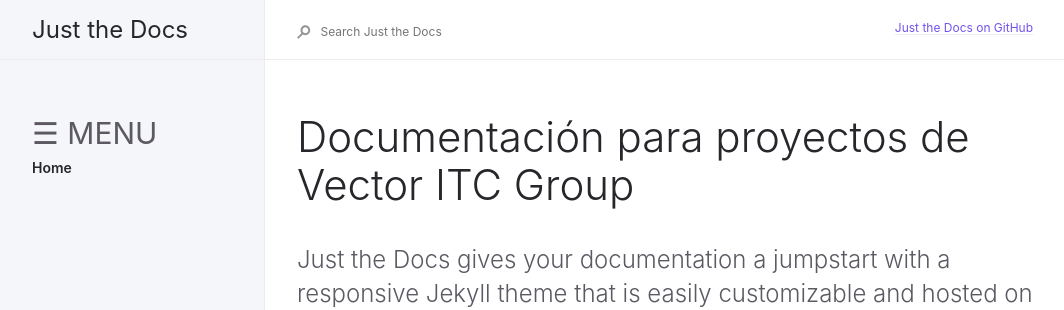
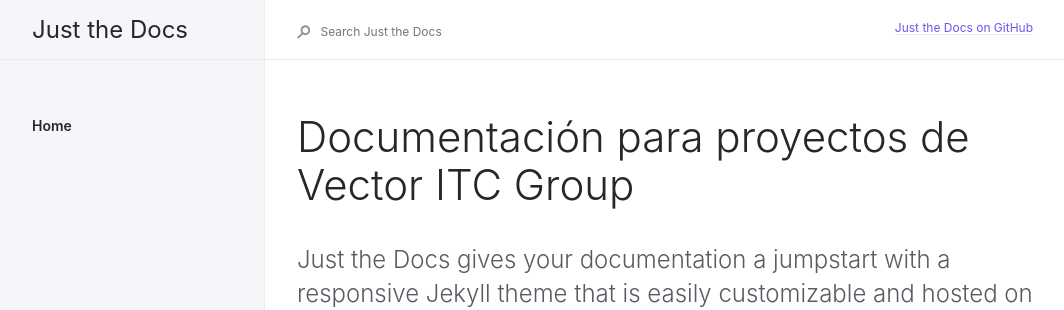
Before and after one commit to abeltranes/abeltranes.github.io, a Jekyll site: the page built from index.md, in a window 1280 px wide. Shown: the top 310 px of the page, without its empty margins (91-1155 px from the left). Built offline with Jekyll 4.4.1, drawn with Linux system fonts in a browser that asks for light colours.

Commit message:
Update nav.html

```diff
--- a/_includes/nav.html
+++ b/_includes/nav.html
@@ -1,53 +1,4 @@
-<style>
 
-
-.sidenav {
-  height: 100%;
-  width: 0;
-  position: fixed;
-  z-index: 1;
-  top: 0;
-  left: 0;
-  background-color: rgb(236, 104, 16);
-  overflow-x: hidden;
-  transition: 0.5s;
-  padding-top: 60px;
-}
-
-.sidenav a {
-  padding: 8px 8px 8px 32px;
-  text-decoration: none;
-  font-size: 25px;
-  color: #2e0acf;
-  display: block;
-  transition: 0.3s;
-}
-
-.sidenav a:hover {
-  color: #f1f1f1;
-}
-
-.sidenav .closebtn {
-  position: absolute;
-  top: 0;
-  right: 25px;
-  font-size: 36px;
-  margin-left: 50px;
-}
-
-@media screen and (max-height: 450px) {
-  .sidenav {padding-top: 15px;}
-  .sidenav a {font-size: 18px;}
-}
-</style>
-<div id="mySidenav" class="sidenav">
-  <a href="javascript:void(0)" class="closebtn" onclick="closeNav()">&times;</a>
-  <a href="#">About</a>
-  <a href="#">Services</a>
-  <a href="#">Clients</a>
-  <a href="#">Contact</a>
-</div>
-<span style="font-size:30px;cursor:pointer" onclick="openNav()">&#9776; MENU</span>
 
 
 
```
